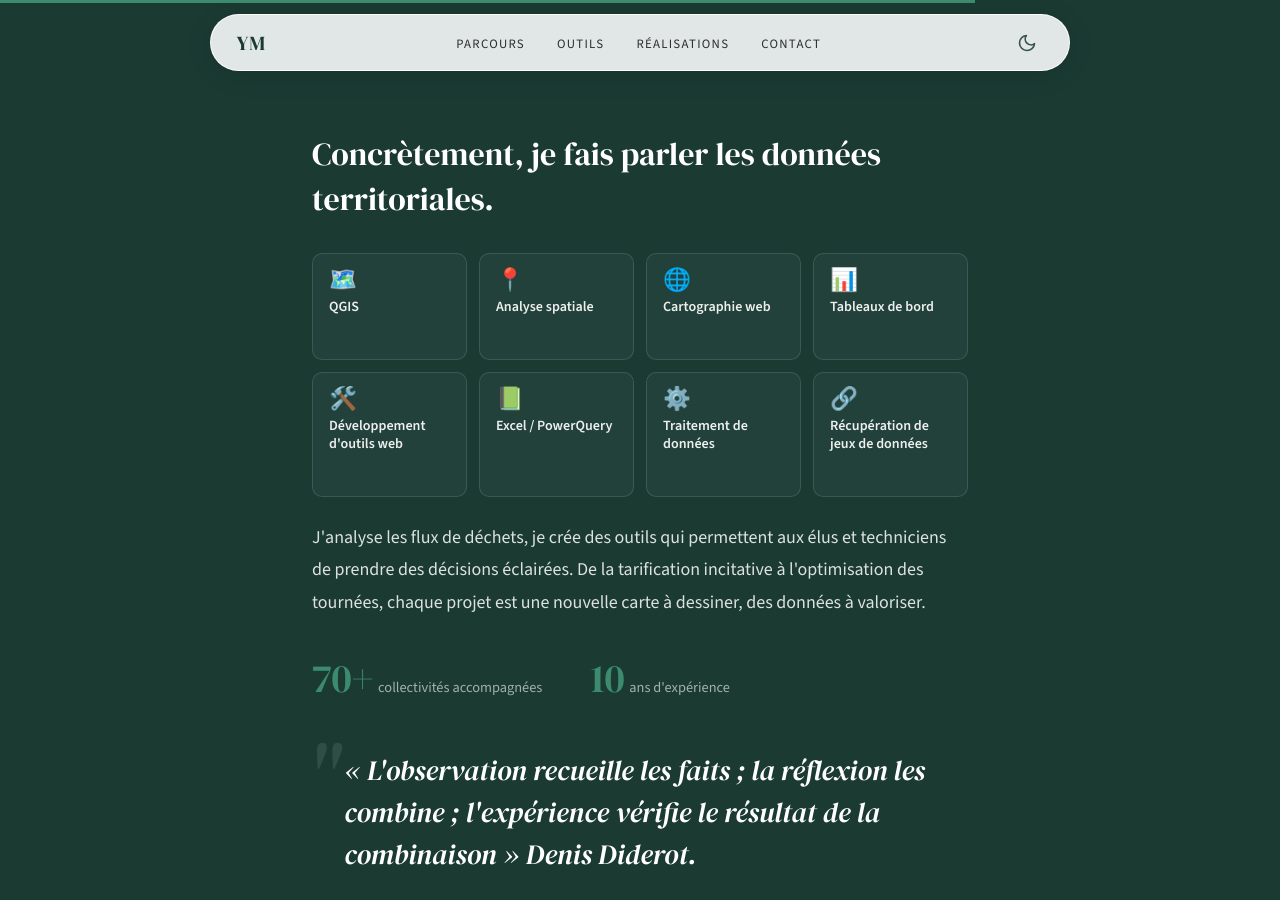
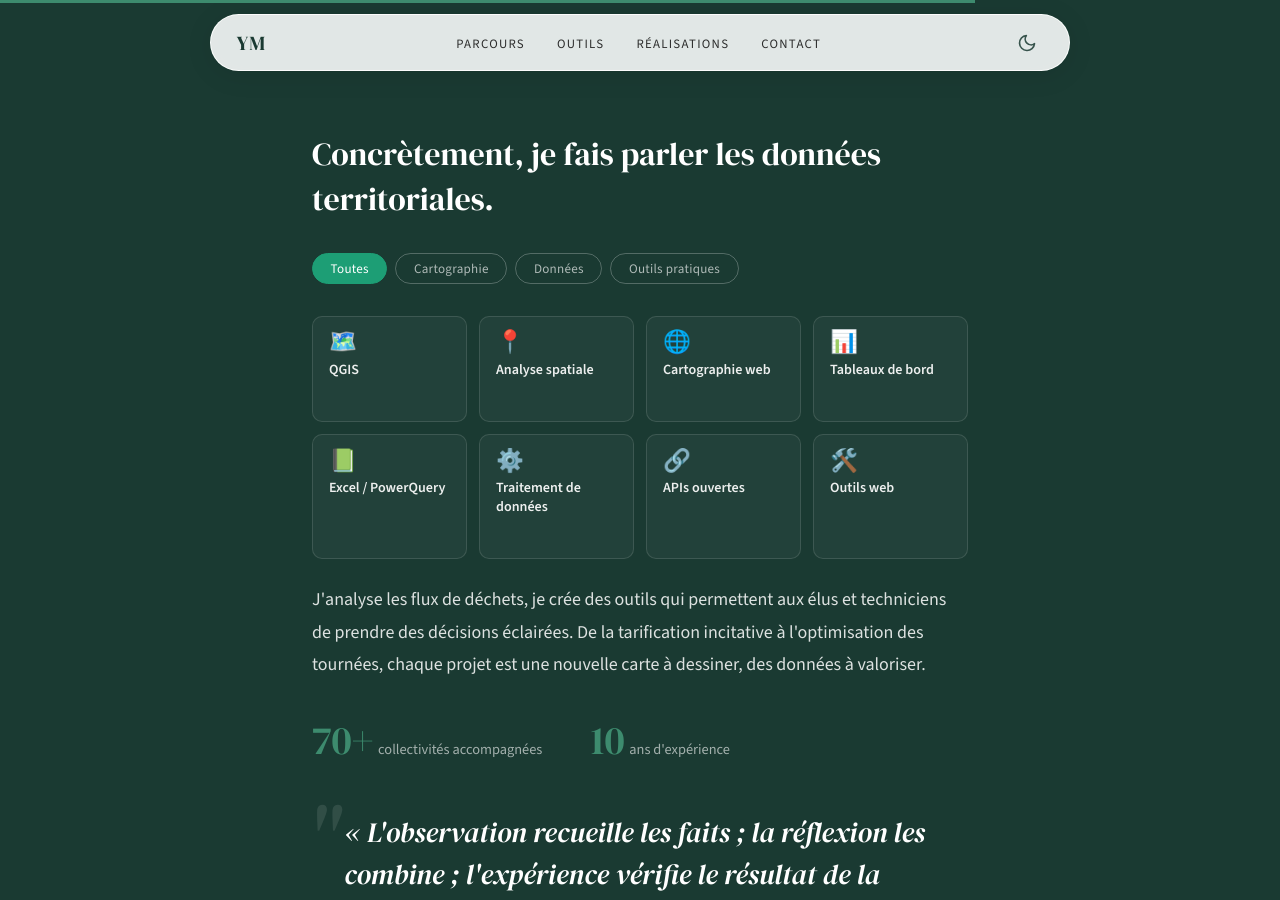
Before and after one commit to yvesmarti/yvesmarti.github.io, a Jekyll site: the page built from index.html, in a window 1280 px wide and 900 px high, scrolled down 5861 px. Built offline with Jekyll 4.4.1, drawn with Linux system fonts in a browser that asks for light colours.

Commit message:
Add skill category filters to Compétences section
Reorganise 8 skills into 3 new categories (Cartographie, Données,
Outils pratiques) and add interactive filter buttons that dim
non-matching cards on click.

https://claude.ai/code/session_01MRwY39XBZF2QxbgKN4Y9mk

```diff
--- a/assets/css/style.css
+++ b/assets/css/style.css
@@ -1119,6 +1119,46 @@ body {
     opacity: 1;
 }
 
+/* Filtres de compétences */
+.skills-filters {
+    display: flex;
+    flex-wrap: wrap;
+    gap: 0.5rem;
+    margin-bottom: 1.25rem;
+}
+
+.filter-btn {
+    padding: 0.35rem 1.1rem;
+    border: 1px solid rgba(255, 255, 255, 0.25);
+    border-radius: 20px;
+    background: transparent;
+    color: rgba(255, 255, 255, 0.65);
+    font-size: 0.82rem;
+    font-weight: 500;
+    font-family: inherit;
+    cursor: pointer;
+    transition: border-color 0.2s ease, color 0.2s ease, background 0.2s ease;
+    letter-spacing: 0.02em;
+}
+
+.filter-btn:hover {
+    border-color: rgba(255, 255, 255, 0.55);
+    color: rgba(255, 255, 255, 0.95);
+}
+
+.filter-btn.active {
+    background: #1D9E75;
+    border-color: #1D9E75;
+    color: #fff;
+}
+
+/* Carte atténuée lors du filtrage */
+.skill-card.dimmed {
+    opacity: 0.18;
+    pointer-events: none;
+    transition: opacity 0.25s ease, transform 0.22s ease, border-color 0.22s ease, background 0.22s ease;
+}
+
 /* ===========================================
    PARALLAXE HÉROS
    =========================================== */
--- a/assets/js/main.js
+++ b/assets/js/main.js
@@ -566,6 +566,32 @@
     }
 
     /* ------------------------------------------
+       FILTRES COMPÉTENCES
+    ------------------------------------------ */
+    function initSkillFilters() {
+        var buttons = document.querySelectorAll('.filter-btn');
+        var cards   = document.querySelectorAll('.skill-card[data-categorie]');
+        if (!buttons.length || !cards.length) return;
+
+        buttons.forEach(function (btn) {
+            btn.addEventListener('click', function () {
+                var filter = btn.getAttribute('data-filter');
+
+                buttons.forEach(function (b) { b.classList.remove('active'); });
+                btn.classList.add('active');
+
+                cards.forEach(function (card) {
+                    if (filter === 'Toutes' || card.getAttribute('data-categorie') === filter) {
+                        card.classList.remove('dimmed');
+                    } else {
+                        card.classList.add('dimmed');
+                    }
+                });
+            });
+        });
+    }
+
+    /* ------------------------------------------
        INITIALISATION
     ------------------------------------------ */
     document.addEventListener('DOMContentLoaded', function () {
@@ -580,6 +606,7 @@
         initAnimatedTimeline();
         initHorizontalTimeline();
         initIsolines();
+        initSkillFilters();
     });
 
 }());
--- a/index.html
+++ b/index.html
@@ -120,10 +120,18 @@ description: "Portfolio de Yves Marti, chargé de mission déchets et SIG en Nor
             Concrètement, je fais parler les données territoriales.
         </h2>
 
+        <!-- Filtres de compétences -->
+        <div class="skills-filters" role="group" aria-label="Filtrer par catégorie">
+            <button class="filter-btn active" data-filter="Toutes">Toutes</button>
+            <button class="filter-btn" data-filter="Cartographie">Cartographie</button>
+            <button class="filter-btn" data-filter="Données">Données</button>
+            <button class="filter-btn" data-filter="Outils pratiques">Outils pratiques</button>
+        </div>
+
         <!-- Grille de compétences -->
         <div class="skills-grid">
             {% for competence in site.data.competences %}
-            <div class="skill-card" style="--card-color: {{ competence.couleur }};">
+            <div class="skill-card" style="--card-color: {{ competence.couleur }};" data-categorie="{{ competence.categorie }}">
                 <span class="skill-card-icon">{{ competence.icone }}</span>
                 <span class="skill-card-tag">{{ competence.categorie }}</span>
                 <strong class="skill-card-name">{{ competence.nom }}</strong>
```
Also changed, not shown: _data/competences.yml (+14 -14 lines).
